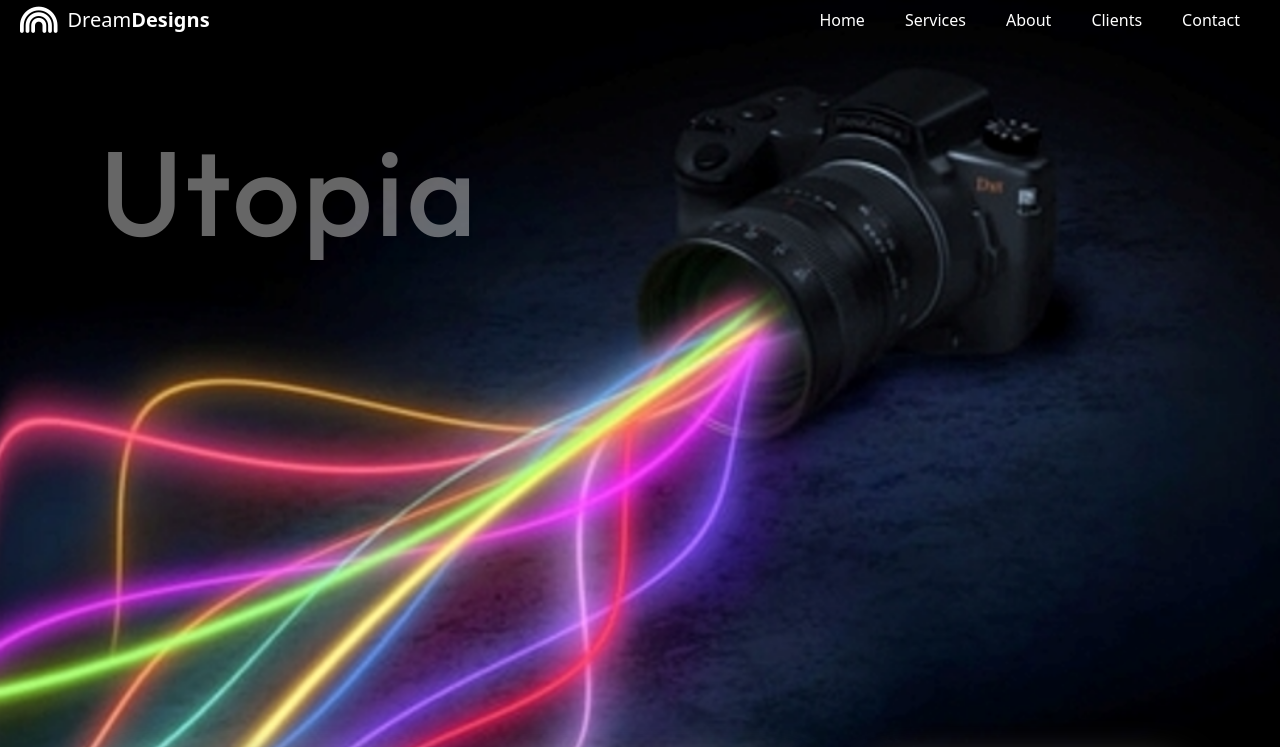
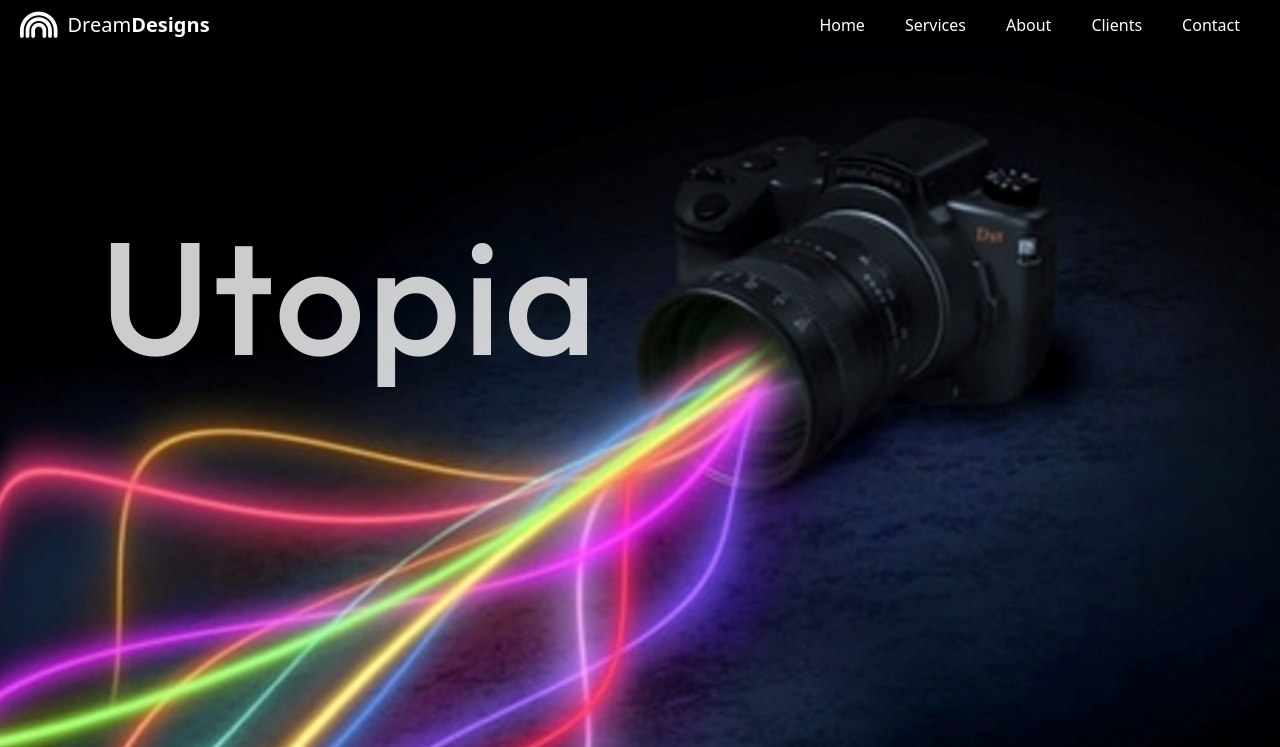
Before and after one commit to KING-SAMM/basic-website, a plain HTML site: page index.html in a window 1280 px wide. Shown: the top 747 px of the page. Drawn offline with nearby package versions, Linux system fonts and the light colour scheme.

Commit message:
Updated style.css file

```diff
--- a/style.css
+++ b/style.css
@@ -40,16 +40,6 @@ section
     width: 84%;
     margin: 0 auto;
     padding: 30px 0;
-}
-
-section:nth-child(even)
-{
-    /* background: lightblue; */
-}
-
-section:nth-child(odd)
-{
-    /* background: #ccc;; */
 }
 
 
@@ -158,10 +148,12 @@ section:nth-child(odd)
 
 .navbar
 {
-    padding: 0px 20px;
-    background: rgba(0, 0, 128, 0.0);
+    padding: 5px 20px;
+    background: rgba(0, 0, 0, 1.0);
     color: white;
-    position: absolute;
+    position: sticky;
+    top: 0;
+    z-index: 999;
     width: 100%;
 
     display: grid;
@@ -217,7 +209,7 @@ section:nth-child(odd)
 /* Home Section */
 .home
 {
-    background: url('/images/camera.PNG');
+    background: url("/images/camera.png");
     background-repeat: no-repeat;
     background-size: cover;
 
@@ -234,7 +226,17 @@ section:nth-child(odd)
     /* font-style: italic; */
     font-size: 120px;
     color: white;
-    opacity: 0.4;
+    opacity: 0.8;
+}
+
+/* Extra large screens  */
+@media (min-width: 1200px)
+{
+    .home h1
+    {
+        top: 200px;
+        font-size: 160px;
+    }
 }
 
 /* Services Section subgrid */
@@ -401,6 +403,11 @@ section:nth-child(odd)
     margin-bottom: 40px;
 }
 
+.about > h1
+{
+    margin-top: 20px;
+}
+
 .about  .about_image
 {
     width: 100%;
@@ -432,6 +439,7 @@ section:nth-child(odd)
 .clients h1
 {
     text-align: center;
+    margin-top: 20px;
 }
 
 .clients .clients_grid
@@ -501,6 +509,11 @@ section:nth-child(odd)
 .contact .contact_text
 {
     text-align: center;
+}
+
+.contact .contact_text > h1
+{
+    margin-top: 20px;
 }
 
 .contact .contact_text > p
```
